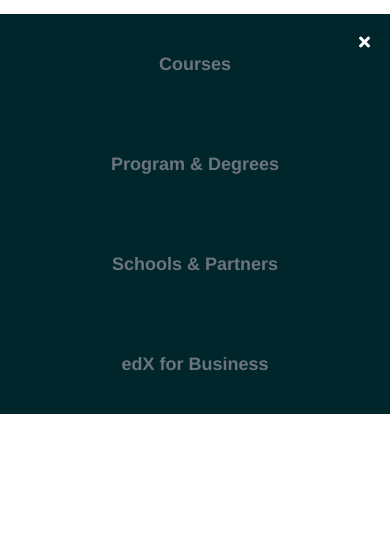
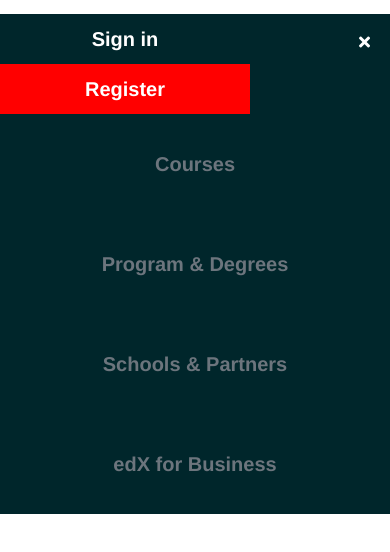
Before and after one commit to rahilaliyev/navigation, a plain HTML site: page index.html in a window 390 px wide. Both pictures are taken after a click on the button 60 px from the left and 42 px from the top of the page. Shown: the part 70-622 px from the top of the page. Drawn offline with nearby package versions, Linux system fonts and the light colour scheme.

Commit message:
adding media query buttons, fixing some errors

```diff
--- a/index.html
+++ b/index.html
@@ -31,6 +31,10 @@
       </div>
       <nav id="menu">
         <i class="fas fa-times closing"></i>
+        <div class="mediaqueryButtons">
+          <button class="mediaquerySignin">Sign in</button>
+          <button class="mediaqueryRegister">Register</button>
+        </div>
         <div class="dropdown">
           <button
             class="btn btn-secondary dropdown-toggle buttondesign"
@@ -58,13 +62,13 @@
                 <li>Computer & Science</li>
               </ul>
               <ul>
-                <li>Architecture</li>
-                <li>Art & Culture</li>
-                <li>Biology & Life Sciences</li>
-                <li>Business & Management</li>
-                <li>Chemistry</li>
-                <li>Communication</li>
-                <li>Computer & Science</li>
+                <li>Data Analysis & Statistics</li>
+                <li>Design</li>
+                <li>Economics & Finance</li>
+                <li>Education & Teacher Traning</li>
+                <li>Electronics</li>
+                <li>Energy & Earth Sciences</li>
+                <li>Engineering</li>
               </ul>
               <ul>
                 <li>Enviromental Studies</li>
--- a/styles.css
+++ b/styles.css
@@ -35,8 +35,6 @@
     -webkit-box-align: center;
     -ms-flex-align: center;
     align-items: center; }
-    body .navigation nav i {
-      display: none; }
     body .navigation nav .title {
       margin: 30px 0; }
       body .navigation nav .title h5 a {
@@ -93,11 +91,41 @@
           body .navigation nav ul .subjects ul li {
             text-decoration: none;
             list-style: none;
-            font-size: 23px;
-            width: 130px;
+            font-size: 24px;
+            width: 180px;
+            padding-bottom: 10px;
             cursor: pointer; }
             body .navigation nav ul .subjects ul li:hover {
               text-decoration: underline; }
+    body .navigation nav .mediaqueryButtons {
+      display: -webkit-box;
+      display: -ms-flexbox;
+      display: flex;
+      -webkit-box-pack: end;
+      -ms-flex-pack: end;
+      justify-content: flex-end;
+      -webkit-box-align: center;
+      -ms-flex-align: center;
+      align-items: center;
+      display: none; }
+      body .navigation nav .mediaqueryButtons .mediaquerySignin {
+        width: 230px;
+        height: 50px;
+        background: none;
+        color: #fff !important;
+        text-decoration: none;
+        border: none;
+        font-weight: bold; }
+      body .navigation nav .mediaqueryButtons .mediaqueryRegister {
+        width: 230px;
+        height: 50px;
+        color: #fff !important;
+        background: red !important;
+        text-decoration: none;
+        border: none;
+        font-weight: bold; }
+      body .navigation nav .mediaqueryButtons i {
+        display: none; }
   body .navigation img {
     width: 70px;
     height: 40px; }
@@ -142,6 +170,7 @@
     flex-direction: column;
     position: absolute;
     top: 10vh;
+    left: 0;
     background-color: #00262b;
     width: 0;
     opacity: 0;
@@ -156,7 +185,7 @@
     body .navigation nav button {
       color: #6c757d !important;
       width: 250px !important;
-      font-size: 18px !important;
+      font-size: 20px !important;
       margin: 0 !important;
       padding: 0 !important; }
     body .navigation nav button:hover {
@@ -165,5 +194,7 @@
       display: none !important; }
     body .navigation nav button::after {
       display: none !important; }
+    body .navigation nav .mediaqueryButtons {
+      display: block; }
   body .navigation .searchandlogin ul li:not(:nth-child(1)) {
     display: none; } }
```
